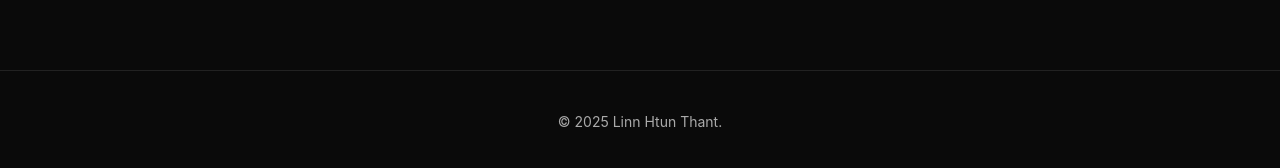
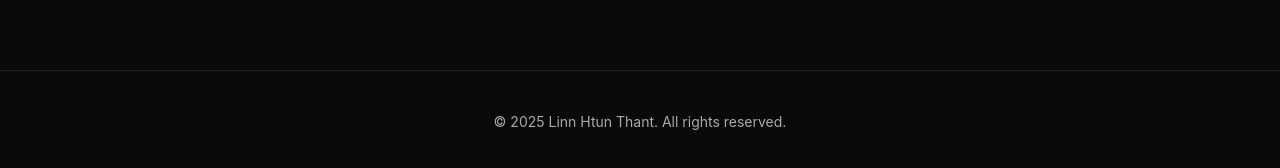
Before and after one commit to Zexzy21/LinnHtunThant_Portfolio, a plain HTML site: page index.html in a window 1280 px wide. Shown: the part 3455-3623 px from the top of the page. Drawn offline with nearby package versions, Linux system fonts and the light colour scheme; a web font is replaced by a local one.

Commit message:
index.html

```diff
--- a/index.html
+++ b/index.html
@@ -710,7 +710,7 @@
 
 
     <footer>
-        © 2025 Linn Htun Thant.
+        © 2025 Linn Htun Thant. All rights reserved.
     </footer>
 
     <!-- Particle.js library -->
```
